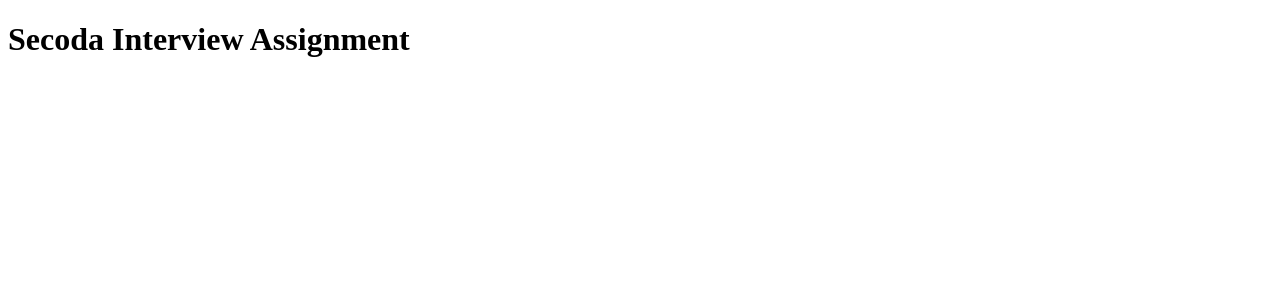
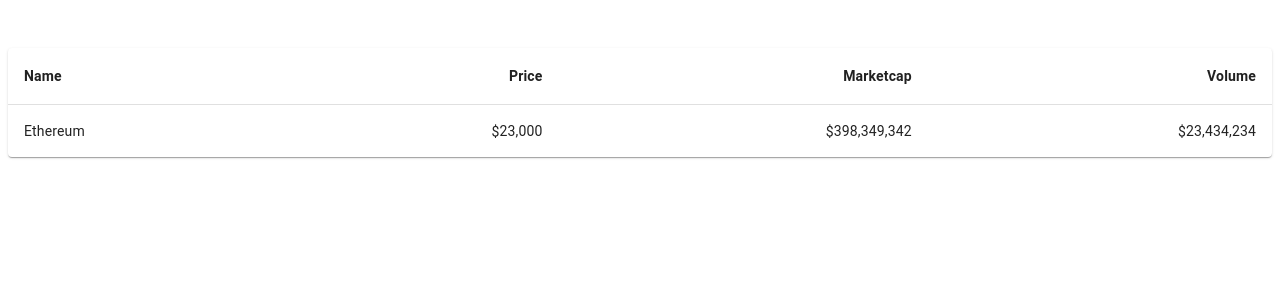
Before and after one commit to RandomSpectrum/secoda-interview-assignment, a Next.js app: page / in a window 1280 px wide. Shown: the top 300 px of the page. Built offline with nearby package versions, Linux system fonts and the light colour scheme.

Commit message:
Added basic cryptocurrencies table with an entry along with MaterialUI

```diff
--- a/package.json
+++ b/package.json
@@ -9,6 +9,9 @@
     "lint": "next lint"
   },
   "dependencies": {
+    "@emotion/react": "^11.11.1",
+    "@emotion/styled": "^11.11.0",
+    "@mui/material": "^5.13.5",
     "@types/node": "20.3.1",
     "@types/react": "18.2.13",
     "@types/react-dom": "18.2.6",
--- /dev/null
+++ b/src/app/crypto-currencies/crypto-currencies.tsx
@@ -0,0 +1,40 @@
+import * as React from 'react';
+import Table from '@mui/material/Table';
+import TableBody from '@mui/material/TableBody';
+import TableCell from '@mui/material/TableCell';
+import TableContainer from '@mui/material/TableContainer';
+import TableHead from '@mui/material/TableHead';
+import TableRow from '@mui/material/TableRow';
+import Paper from '@mui/material/Paper';
+
+const CryptoCurrencies = () =>
+(
+  <TableContainer component={Paper}>
+    <Table sx={{ minWidth: 650 }} aria-label="simple table">
+      <TableHead>
+        <TableRow>
+          <TableCell><strong>Name</strong></TableCell>
+          <TableCell align="right"><strong>Price</strong></TableCell>
+          <TableCell align="right"><strong>Marketcap</strong></TableCell>
+          <TableCell align="right"><strong>Volume</strong></TableCell>
+        </TableRow>
+      </TableHead>
+      <TableBody>
+        <TableRow
+          key="key"
+          sx={{ '&:last-child td, &:last-child th': { border: 0 } }}
+        >
+          <TableCell component="th" scope="row">
+            Ethereum
+          </TableCell>
+          <TableCell align="right">$23,000</TableCell>
+          <TableCell align="right">$398,349,342</TableCell>
+          <TableCell align="right">$23,434,234</TableCell>
+        </TableRow>
+
+      </TableBody>
+    </Table>
+  </TableContainer>
+)
+
+export default CryptoCurrencies
--- a/src/app/layout.tsx
+++ b/src/app/layout.tsx
@@ -8,7 +8,7 @@
   children: React.ReactNode
 }) => (
   <html lang="en">
-    <body>{children}</body>
+    <body style={{ padding: 32 }}>{children}</body>
   </html>
 )
 
--- a/src/app/page.tsx
+++ b/src/app/page.tsx
@@ -1,7 +1,13 @@
-const Home = () =>(
+'use client';
+import { Box } from '@mui/material';
+import CryptoCurrencies from "./crypto-currencies/crypto-currencies"
+
+const Home = () => (
   <main >
-    <h1>Secoda Interview Assignment</h1>
-  </main>
+    <Box mt={6}>
+      <CryptoCurrencies />
+    </Box>
+  </main >
 )
 
 export default Home
```
Also changed, not shown: tsconfig.json (+17 -4 lines), .eslintrc.json, 1 other file (tests, documents, lock files or other folders).
